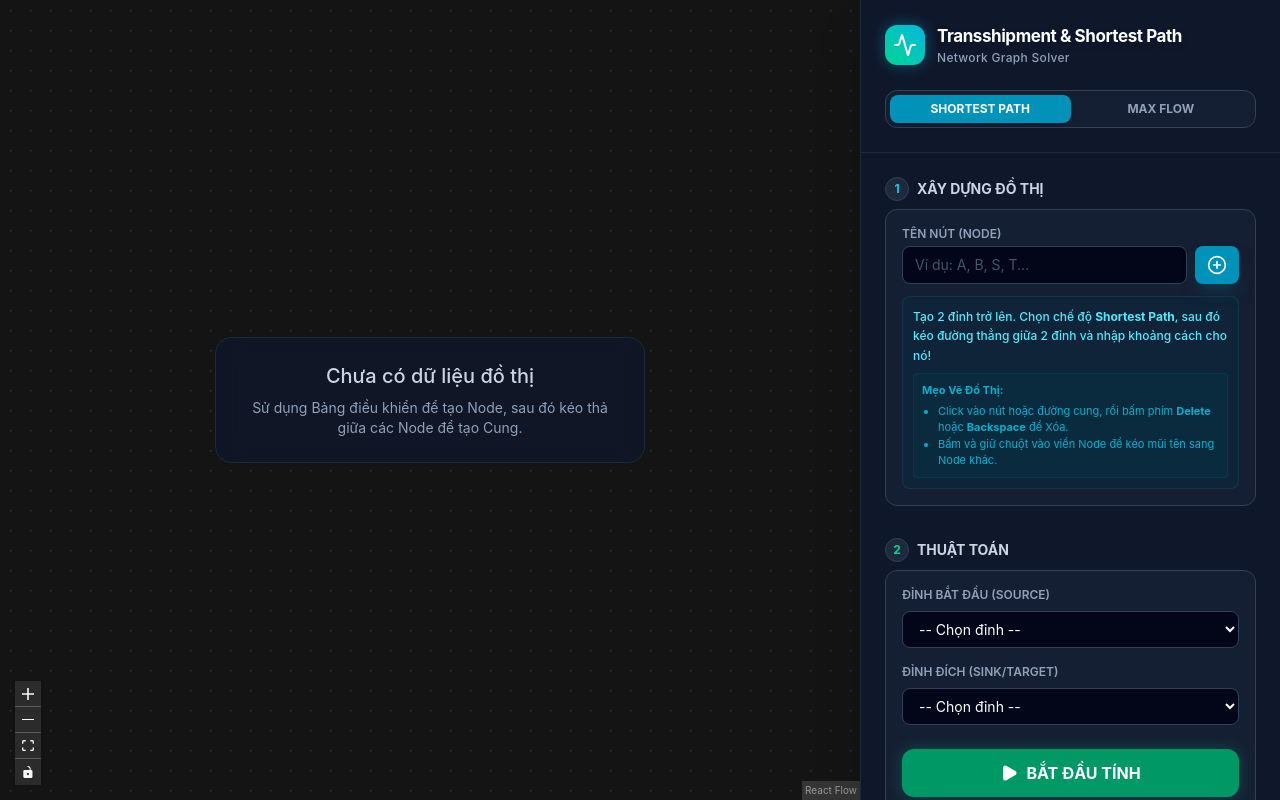
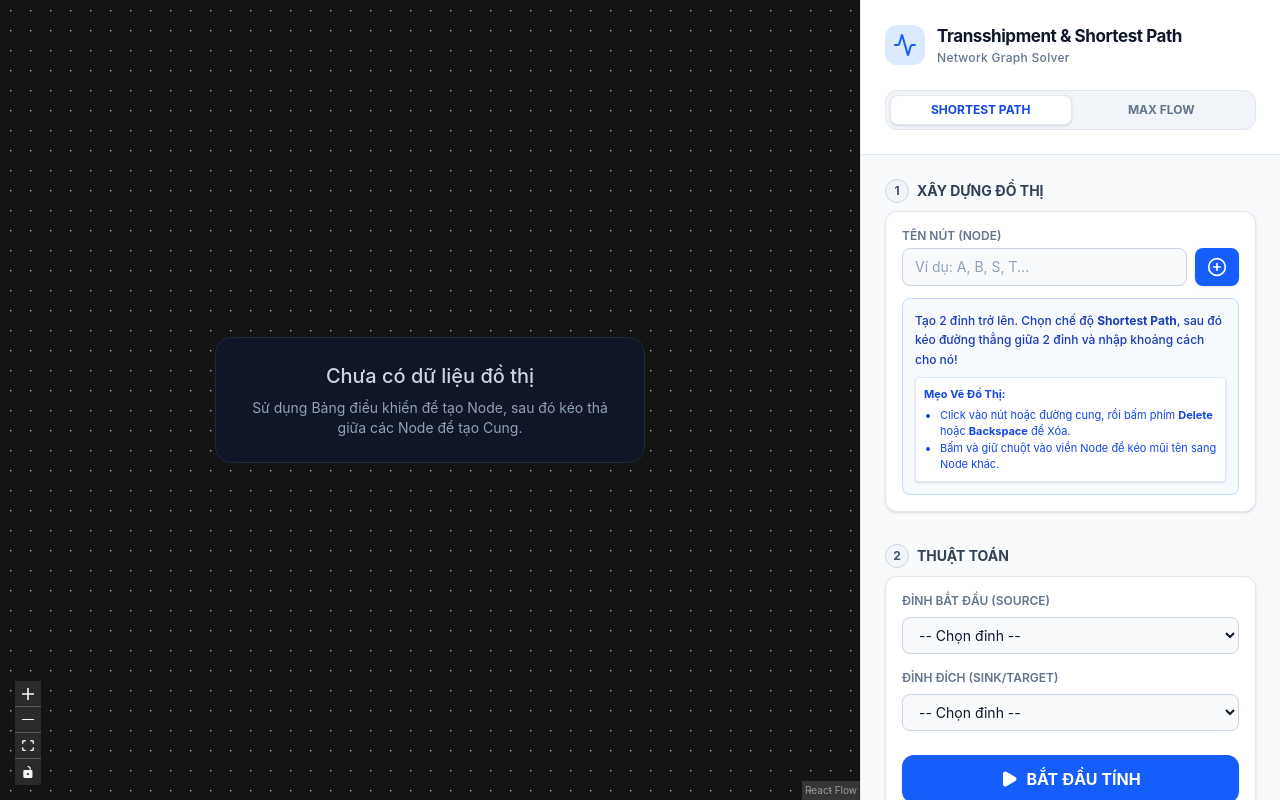
Before and after one commit to Sang-HCMUT/Shortest-Path-in-Decision-Making-Engineer, a React app in the folder frontend/: page / in a window 1280 px wide. Built offline with nearby package versions, Linux system fonts and the light colour scheme; the HTML template or start-up script is replaced by a standard one.

Commit message:
style: professional Enterprise Light Theme

```diff
--- a/frontend/src/App.jsx
+++ b/frontend/src/App.jsx
@@ -5,14 +5,14 @@ import ControlPanel from './components/ControlPanel';
 
 function App() {
   return (
-    <div className="flex h-screen w-full bg-slate-950 font-sans text-slate-200 overflow-hidden">
+    <div className="flex h-screen w-full bg-slate-50 font-sans text-slate-800 overflow-hidden">
       <div className="flex-1 relative h-full">
         <ReactFlowProvider>
           <GraphCanvas />
         </ReactFlowProvider>
       </div>
-      {/* Tách bạch rõ rệt thanh công cụ bên phải, nền đặc không dùng blur nữa để tránh lỗi hiển thị */}
-      <div className="w-[420px] h-full flex-none bg-[#0f172a] border-l border-slate-800 z-50 shadow-2xl relative flex flex-col">
+      {/* Thanh công cụ chuyên nghiệp */}
+      <div className="w-[420px] h-full flex-none bg-white border-l border-slate-200 z-50 shadow-sm relative flex flex-col">
         <ControlPanel />
       </div>
     </div>
--- a/frontend/src/components/ControlPanel.jsx
+++ b/frontend/src/components/ControlPanel.jsx
@@ -112,29 +112,29 @@ const ControlPanel = () => {
   };
 
   return (
-    <div className="h-full flex flex-col bg-slate-900 text-slate-200">
-      <div className="p-6 border-b border-slate-800 bg-slate-900">
+    <div className="h-full flex flex-col bg-slate-50 text-slate-800">
+      <div className="p-6 border-b border-slate-200 bg-white">
         <div className="flex items-center gap-3">
-          <div className="w-10 h-10 rounded-xl bg-gradient-to-tr from-emerald-400 to-cyan-500 shadow-[0_0_15px_rgba(6,182,212,0.4)] flex items-center justify-center">
-             <Activity className="text-white" size={24} />
+          <div className="w-10 h-10 rounded-xl bg-blue-100 flex items-center justify-center">
+             <Activity className="text-blue-600" size={24} />
           </div>
           <div>
-            <h2 className="text-[17px] font-bold text-white tracking-tight drop-shadow-md">Transshipment & Shortest Path</h2>
-            <p className="text-xs text-slate-400 font-medium tracking-wide">Network Graph Solver</p>
+            <h2 className="text-[17px] font-bold text-slate-900 tracking-tight">Transshipment & Shortest Path</h2>
+            <p className="text-xs text-slate-500 font-medium tracking-wide">Network Graph Solver</p>
           </div>
         </div>
 
         {/* Mode Switcher */}
-        <div className="flex bg-slate-800/50 p-1 rounded-xl border border-slate-700 mt-6 shadow-inner">
+        <div className="flex bg-slate-100 p-1 rounded-xl border border-slate-200 mt-6 box-border">
           <button
             onClick={() => handleModeChange('shortestPath')}
-            className={`flex-1 py-1.5 text-xs font-bold rounded-lg transition-all ${mode === 'shortestPath' ? 'bg-cyan-600 text-white shadow-md' : 'text-slate-400 hover:text-slate-300'}`}
+            className={`flex-1 py-1.5 text-xs font-bold rounded-lg transition-all ${mode === 'shortestPath' ? 'bg-white text-blue-700 shadow-sm border border-slate-200' : 'text-slate-500 hover:text-slate-700 hover:bg-slate-200/50'}`}
           >
             SHORTEST PATH
           </button>
           <button
             onClick={() => handleModeChange('maxFlow')}
-            className={`flex-1 py-1.5 text-xs font-bold rounded-lg transition-all ${mode === 'maxFlow' ? 'bg-indigo-600 text-white shadow-md' : 'text-slate-400 hover:text-slate-300'}`}
+            className={`flex-1 py-1.5 text-xs font-bold rounded-lg transition-all ${mode === 'maxFlow' ? 'bg-white text-emerald-700 shadow-sm border border-slate-200' : 'text-slate-500 hover:text-slate-700 hover:bg-slate-200/50'}`}
           >
             MAX FLOW
           </button>
@@ -145,17 +145,17 @@ const ControlPanel = () => {
         {/* Section: Xây dựng Đồ thị */}
         <div className="space-y-4">
           <div className="flex items-center gap-2 mb-2">
-             <div className="w-6 h-6 rounded-full bg-slate-800 flex items-center justify-center border border-slate-700 font-bold text-xs text-cyan-400">1</div>
-             <h3 className="text-sm font-bold text-slate-300">XÂY DỰNG ĐỒ THỊ</h3>
+             <div className="w-6 h-6 rounded-full bg-slate-100 flex items-center justify-center border border-slate-300 font-bold text-xs text-slate-600">1</div>
+             <h3 className="text-sm font-bold text-slate-700">XÂY DỰNG ĐỒ THỊ</h3>
           </div>
 
-          <div className="bg-slate-800/50 p-4 rounded-xl border border-slate-700 space-y-3">
+          <div className="bg-white p-4 rounded-xl border border-slate-200 shadow-sm space-y-3">
             <div>
-              <label className="block text-xs font-semibold text-slate-400 mb-1">TÊN NÚT (NODE)</label>
+              <label className="block text-xs font-semibold text-slate-500 mb-1">TÊN NÚT (NODE)</label>
               <div className="flex gap-2">
                 <input
                   type="text"
-                  className="flex-1 bg-slate-950 border border-slate-700 rounded-lg px-3 py-2 text-sm focus:outline-none focus:border-cyan-500 focus:ring-1 focus:ring-cyan-500 transition-all text-white placeholder-slate-600"
+                  className="flex-1 bg-slate-50 border border-slate-300 rounded-lg px-3 py-2 text-sm focus:outline-none focus:border-blue-500 focus:ring-1 focus:ring-blue-500 transition-all text-slate-900 placeholder-slate-400"
                   placeholder="Ví dụ: A, B, S, T..."
                   value={nodeName}
                   onChange={e => setNodeName(e.target.value)}
@@ -163,18 +163,18 @@ const ControlPanel = () => {
                 />
                 <button
                   onClick={handleAddNode}
-                  className="bg-cyan-600 hover:bg-cyan-500 text-white px-3 py-2 rounded-lg transition-colors shadow-lg shadow-cyan-900/50"
+                  className="bg-blue-600 hover:bg-blue-700 text-white px-3 py-2 rounded-lg transition-colors shadow-sm"
                   title="Thêm Nút"
                 >
                   <PlusCircle size={20} />
                 </button>
               </div>
             </div>
-            <div className="bg-cyan-950/30 border border-cyan-900/50 p-2.5 rounded-lg">
-              <p className="text-xs text-cyan-300 leading-relaxed font-medium">
+            <div className="bg-blue-50/50 border border-blue-200 p-3 rounded-lg">
+              <p className="text-xs text-blue-800 leading-relaxed font-medium">
                 Tạo 2 đỉnh trở lên. Chọn chế độ <b>{mode === 'maxFlow' ? 'Max Flow' : 'Shortest Path'}</b>, sau đó kéo đường thẳng giữa 2 đỉnh và nhập {mode === 'maxFlow' ? 'sức chứa' : 'khoảng cách'} cho nó!
               </p>
-              <div className="mt-2 text-[11px] text-cyan-400/80 bg-cyan-950/50 p-2 rounded flex flex-col gap-1 border border-cyan-800/30">
+              <div className="mt-2 text-[11px] text-blue-700 bg-white p-2 rounded flex flex-col gap-1 border border-blue-100 shadow-sm">
                  <b>Mẹo Vẽ Đồ Thị:</b>
                  <ul className="list-disc pl-4">
                    <li>Click vào nút hoặc đường cung, rồi bấm phím <b>Delete</b> hoặc <b>Backspace</b> để Xóa.</li>
@@ -188,7 +188,7 @@ const ControlPanel = () => {
             <div className="flex gap-2">
               <button
                 onClick={clearGraph}
-                className="flex-1 py-2.5 px-4 rounded-lg border border-red-500/40 bg-red-500/10 text-red-400 hover:bg-red-500/20 hover:border-red-500/60 transition-colors text-sm font-bold flex items-center justify-center gap-2"
+                className="flex-1 py-2.5 px-4 rounded-lg border border-red-200 bg-red-50 text-red-600 hover:bg-red-100 transition-colors text-sm font-bold flex items-center justify-center gap-2"
                 title="Xóa trống đồ thị hiện tại"
               >
                 <Trash2 size={16} /> LÀM LẠI
@@ -199,8 +199,8 @@ const ControlPanel = () => {
                 disabled={history.length === 0}
                 className={`py-2.5 px-4 rounded-lg border transition-colors text-sm font-bold flex items-center justify-center gap-2
                   ${history.length > 0
-                    ? 'border-yellow-500/40 bg-yellow-500/10 text-yellow-400 hover:bg-yellow-500/20 hover:border-yellow-500/60'
-                    : 'border-slate-700 bg-slate-800 text-slate-600 cursor-not-allowed'}`}
+                    ? 'border-amber-200 bg-amber-50 text-amber-700 hover:bg-amber-100'
+                    : 'border-slate-200 bg-slate-50 text-slate-400 cursor-not-allowed'}`}
                 title="Hoàn tác thao tác lưới gần nhất (Chỉ áp dụng: Thêm/Xoá Node/Cung)"
               >
                 <Undo2 size={16} /> HOÀN TÁC
@@ -212,37 +212,37 @@ const ControlPanel = () => {
         {/* Section: Giải Thuật */}
         <div className="space-y-4">
           <div className="flex items-center gap-2 mb-2">
-             <div className="w-6 h-6 rounded-full bg-slate-800 flex items-center justify-center border border-slate-700 font-bold text-xs text-emerald-400">2</div>
-             <h3 className="text-sm font-bold text-slate-300">THUẬT TOÁN</h3>
+             <div className="w-6 h-6 rounded-full bg-slate-100 flex items-center justify-center border border-slate-300 font-bold text-xs text-slate-600">2</div>
+             <h3 className="text-sm font-bold text-slate-700">THUẬT TOÁN</h3>
           </div>
 
-          <div className="bg-slate-800/50 p-4 rounded-xl border border-slate-700 space-y-4">
+          <div className="bg-white p-4 rounded-xl border border-slate-200 shadow-sm space-y-4">
             <div>
-              <label className="block text-xs font-semibold text-slate-400 mb-2">ĐỈNH BẮT ĐẦU (SOURCE)</label>
+              <label className="block text-xs font-semibold text-slate-500 mb-2">ĐỈNH BẮT ĐẦU (SOURCE)</label>
               <select
-                className="w-full bg-slate-950 border border-slate-700 rounded-lg px-3 py-2 text-sm focus:outline-none focus:border-emerald-500 focus:ring-1 focus:ring-emerald-500 text-white cursor-pointer hover:bg-slate-900 transition-colors"
+                className="w-full bg-slate-50 border border-slate-300 rounded-lg px-3 py-2 text-sm focus:outline-none focus:border-blue-500 focus:ring-1 focus:ring-blue-500 text-slate-900 cursor-pointer hover:bg-slate-100/50 transition-colors"
                 value={source || ''}
                 onChange={e => setSource(e.target.value)}
               >
-                <option value="" disabled className="text-slate-500">-- Chọn đỉnh --</option>
+                <option value="" disabled className="text-slate-400">-- Chọn đỉnh --</option>
                 {nodes.map(n => <option key={n.id} value={n.id}>{n.id}</option>)}
               </select>
             </div>
 
             <div>
-              <label className="block text-xs font-semibold text-slate-400 mb-2">ĐỈNH ĐÍCH (SINK/TARGET)</label>
+              <label className="block text-xs font-semibold text-slate-500 mb-2">ĐỈNH ĐÍCH (SINK/TARGET)</label>
               <select
-                className="w-full bg-slate-950 border border-slate-700 rounded-lg px-3 py-2 text-sm focus:outline-none focus:border-emerald-500 focus:ring-1 focus:ring-emerald-500 text-white cursor-pointer hover:bg-slate-900 transition-colors"
+                className="w-full bg-slate-50 border border-slate-300 rounded-lg px-3 py-2 text-sm focus:outline-none focus:border-blue-500 focus:ring-1 focus:ring-blue-500 text-slate-900 cursor-pointer hover:bg-slate-100/50 transition-colors"
                 value={target || ''}
                 onChange={e => setTarget(e.target.value)}
               >
-                <option value="" disabled className="text-slate-500">-- Chọn đỉnh --</option>
+                <option value="" disabled className="text-slate-400">-- Chọn đỉnh --</option>
                 {nodes.map(n => <option key={n.id} value={n.id}>{n.id}</option>)}
               </select>
             </div>
 
             {error && (
-              <div className="bg-red-950/50 border border-red-500/50 text-red-300 text-xs p-3 rounded-lg flex items-start gap-2">
+              <div className="bg-red-50 border border-red-200 text-red-700 text-xs p-3 rounded-lg flex items-start gap-2">
                 <span className="font-bold">!</span> {error}
               </div>
             )}
@@ -250,7 +250,7 @@ const ControlPanel = () => {
             <div className="flex gap-2 pt-2">
               <button
                 onClick={handleRun}
-                className={`flex-1 font-bold py-3 px-4 rounded-xl transition-all flex items-center justify-center gap-2 transform active:scale-95 text-white ${mode === 'maxFlow' ? 'bg-indigo-600 hover:bg-indigo-500 shadow-[0_0_15px_rgba(79,70,229,0.3)]' : 'bg-emerald-600 hover:bg-emerald-500 shadow-[0_0_15px_rgba(16,185,129,0.3)]'}`}
+                className={`flex-1 font-bold py-3 px-4 rounded-xl transition-all flex items-center justify-center gap-2 transform active:scale-95 text-white shadow-sm ${mode === 'maxFlow' ? 'bg-emerald-600 hover:bg-emerald-700' : 'bg-blue-600 hover:bg-blue-700'}`}
               >
                 <Play size={18} fill="currentColor" /> BẮT ĐẦU TÍNH
               </button>
@@ -261,8 +261,8 @@ const ControlPanel = () => {
         {/* Section: Kết quả */}
         <div className="space-y-4 pb-10">
           <div className="flex items-center gap-2 mb-2">
-             <div className="w-6 h-6 rounded-full bg-slate-800 flex items-center justify-center border border-slate-700 font-bold text-xs text-yellow-400">3</div>
-             <h3 className="text-sm font-bold text-slate-300">KẾT QUẢ KHOA HỌC</h3>
+             <div className="w-6 h-6 rounded-full bg-slate-100 flex items-center justify-center border border-slate-300 font-bold text-xs text-slate-600">3</div>
+             <h3 className="text-sm font-bold text-slate-700">KẾT QUẢ KHOA HỌC</h3>
           </div>
           <ResultPanel mode={mode} />
         </div>
@@ -281,7 +281,7 @@ const ResultPanel = ({ mode }) => {
   if ((mode === 'shortestPath' && shortestDistance === null) ||
       (mode === 'maxFlow' && maxFlowValue === null)) {
     return (
-      <div className="text-center p-8 bg-slate-800/30 border border-dashed border-slate-700 rounded-xl text-slate-500 text-sm font-medium">
+      <div className="text-center p-8 bg-slate-50 border border-dashed border-slate-300 rounded-xl text-slate-400 text-sm font-medium">
         (Kết quả sẽ hiển thị ở đây)
       </div>
     );
@@ -291,21 +291,21 @@ const ResultPanel = ({ mode }) => {
     <div className="space-y-4 animate-in fade-in slide-in-from-bottom-5 duration-500 ease-out">
       {mode === 'shortestPath' ? (
         <>
-          <div className="bg-emerald-950/80 border border-emerald-500/50 rounded-xl p-5 relative overflow-hidden shadow-[0_0_20px_rgba(16,185,129,0.15)]">
-            <p className="text-xs font-bold text-emerald-400/80 mb-1 tracking-wider uppercase">TỔNG KHOẢNG CÁCH NGẮN NHẤT</p>
-            <p className="text-5xl font-black text-transparent bg-clip-text bg-gradient-to-br from-emerald-300 to-green-500">{shortestDistance}</p>
+          <div className="bg-white border border-slate-200 shadow-sm rounded-xl p-5 relative overflow-hidden">
+            <p className="text-xs font-bold text-slate-500 mb-1 tracking-wider uppercase">TỔNG KHOẢNG CÁCH NGẮN NHẤT</p>
+            <p className="text-5xl font-black text-blue-600">{shortestDistance}</p>
           </div>
 
-          <div className="bg-slate-800/80 rounded-xl p-5 border border-slate-700 relative shadow-inner">
-            <p className="text-xs font-bold text-slate-400 tracking-wider mb-3 uppercase">LỘ TRÌNH ĐI</p>
+          <div className="bg-white rounded-xl p-5 border border-slate-200 shadow-sm relative">
+            <p className="text-xs font-bold text-slate-500 tracking-wider mb-3 uppercase">LỘ TRÌNH ĐI</p>
             <div className="flex flex-wrap items-center gap-2">
               {shortestPath.map((nodeId, idx) => (
                 <React.Fragment key={idx}>
-                  <span className="px-3.5 py-1.5 bg-cyan-950 border border-cyan-500/50 text-cyan-300 rounded-lg text-sm font-bold shadow-lg">
+                  <span className="px-3.5 py-1.5 bg-blue-50 border border-blue-200 text-blue-700 rounded-lg text-sm font-bold">
                     {nodeId}
                   </span>
                   {idx < shortestPath.length - 1 && (
-                    <span className="text-slate-600 font-black text-lg">→</span>
+                    <span className="text-slate-400 font-black text-lg">→</span>
                   )}
                 </React.Fragment>
               ))}
@@ -314,22 +314,22 @@ const ResultPanel = ({ mode }) => {
         </>
       ) : (
         <>
-          <div className="bg-indigo-950/80 border border-indigo-500/50 rounded-xl p-5 relative overflow-hidden shadow-[0_0_20px_rgba(79,70,229,0.15)]">
-            <p className="text-xs font-bold text-indigo-400/80 mb-1 tracking-wider uppercase">TỔNG LUỒNG CỰC ĐẠI (MAX FLOW)</p>
-            <p className="text-5xl font-black text-transparent bg-clip-text bg-gradient-to-br from-indigo-300 to-purple-500">{maxFlowValue}</p>
+          <div className="bg-white border border-slate-200 shadow-sm rounded-xl p-5 relative overflow-hidden">
+            <p className="text-xs font-bold text-slate-500 mb-1 tracking-wider uppercase">TỔNG LUỒNG CỰC ĐẠI (MAX FLOW)</p>
+            <p className="text-5xl font-black text-emerald-600">{maxFlowValue}</p>
           </div>
-          <div className="text-xs text-slate-400 italic">
-            Ghi chú: Lượng hàng phân bổ chi tiết đã được tô màu xanh hiển thị trên các cung tương ứng ở đồ thị bên cạnh.
+          <div className="text-xs text-slate-500 italic bg-slate-50 p-3 rounded-lg border border-slate-200">
+            Ghi chú: Lượng hàng phân bổ chi tiết đã được tô màu đánh dấu trên các cung đồ thị bên cạnh.
           </div>
         </>
       )}
 
       {steps && steps.length > 0 && (
-        <div className="bg-black/40 rounded-xl p-4 border border-slate-800/80 font-mono">
-           <p className="text-[10px] font-bold text-slate-500 tracking-widest mb-3 uppercase">TERMINAL LOGS</p>
-           <div className="h-40 overflow-y-auto text-[11px] leading-relaxed text-emerald-400 custom-scrollbar pr-2 space-y-1.5">
+        <div className="bg-slate-50 rounded-xl p-4 border border-slate-200 font-mono">
+           <p className="text-[10px] font-bold text-slate-400 tracking-widest mb-3 uppercase">CHI TIẾT MÔ PHỎNG</p>
+           <div className="h-40 overflow-y-auto text-[11px] leading-relaxed text-slate-600 custom-scrollbar pr-2 space-y-1.5">
              {steps.map((step, i) => (
-               <div key={i} className="hover:text-emerald-300 transition-colors border-l-2 border-emerald-500/30 pl-2">
+               <div key={i} className="hover:text-slate-900 transition-colors border-l-2 border-slate-300 pl-2">
                  {step}
                </div>
              ))}
--- a/frontend/src/components/GraphCanvas.jsx
+++ b/frontend/src/components/GraphCanvas.jsx
@@ -42,19 +42,19 @@ const GraphCanvas = () => {
   // Compute styled edges
   const styledEdges = useMemo(() => {
     return edges.map(e => {
-      // DEFAULT STYLE
-      let style = { stroke: '#64748b', strokeWidth: 2 };
+      // DEFAULT STYLE - Enterprise Light Mode
+      let style = { stroke: '#94a3b8', strokeWidth: 2 };
       let label = e.data?.weight !== undefined ? String(e.data.weight) : (e.label || "1");
       let animated = false;
-      let markerEnd = { type: MarkerType.ArrowClosed, color: '#64748b' };
+      let markerEnd = { type: MarkerType.ArrowClosed, color: '#94a3b8' };
 
       if (mode === 'shortestPath') {
         const sourceIdx = shortestPath.indexOf(e.source);
         const targetIdx = shortestPath.indexOf(e.target);
         if (sourceIdx !== -1 && targetIdx !== -1 && Math.abs(sourceIdx - targetIdx) === 1) {
           animated = true;
-          style = { stroke: '#4ade80', strokeWidth: 4, filter: 'drop-shadow(0 0 5px rgba(74, 222, 128, 0.8))' };
-          markerEnd = { type: MarkerType.ArrowClosed, color: '#4ade80' };
+          style = { stroke: '#2563eb', strokeWidth: 3 };
+          markerEnd = { type: MarkerType.ArrowClosed, color: '#2563eb' };
         }
       } else if (mode === 'maxFlow') {
         // Show capacity globally if we have it, else weight
@@ -69,9 +69,9 @@ const GraphCanvas = () => {
             animated = true;
             // Width by relative flow
             const ratio = dist.flow / dist.capacity;
-            const strokeWidth = Math.max(3, ratio * 7);
-            style = { stroke: '#818cf8', strokeWidth: strokeWidth, filter: 'drop-shadow(0 0 5px rgba(129, 140, 248, 0.8))' };
-            markerEnd = { type: MarkerType.ArrowClosed, color: '#818cf8' };
+            const strokeWidth = Math.max(2, ratio * 6);
+            style = { stroke: '#059669', strokeWidth: strokeWidth };
+            markerEnd = { type: MarkerType.ArrowClosed, color: '#059669' };
           }
         }
       }
@@ -106,11 +106,11 @@ const GraphCanvas = () => {
         type: 'default',
         markerEnd: {
           type: MarkerType.ArrowClosed,
-          color: '#64748b',
+          color: '#94a3b8',
         },
-        style: { stroke: '#64748b', strokeWidth: 2 },
-        labelStyle: { fill: '#f8fafc', fontWeight: 700, fontSize: 13 },
-        labelBgStyle: { fill: '#334155', fillOpacity: 0.9, rx: 6, ry: 6 },
+        style: { stroke: '#94a3b8', strokeWidth: 2 },
+        labelStyle: { fill: '#334155', fontWeight: 600, fontSize: 13 },
+        labelBgStyle: { fill: '#ffffff', fillOpacity: 1, stroke: '#e2e8f0', strokeWidth: 1, rx: 4, ry: 4 },
         labelBgPadding: [8, 4],
       };
       addEdgeToStore(newEdge);
@@ -133,8 +133,8 @@ const GraphCanvas = () => {
         colorMode="dark"
         className="react-flow-dark"
       >
-        <Background color="#334155" variant="dots" gap={20} size={1.5} />
-        <Controls />
+        <Background color="#cbd5e1" variant="dots" gap={20} size={1.5} />
+        <Controls className="bg-white border-slate-200 shadow-sm rounded-md" />
       </ReactFlow>
 
       {nodes.length === 0 && (
--- a/frontend/src/index.css
+++ b/frontend/src/index.css
@@ -5,15 +5,15 @@
   width: 6px;
 }
 .custom-scrollbar::-webkit-scrollbar-track {
-  background: rgba(30, 41, 59, 0.5);
+  background: #f1f5f9;
   border-radius: 4px;
 }
 .custom-scrollbar::-webkit-scrollbar-thumb {
-  background: rgba(148, 163, 184, 0.3);
+  background: #cbd5e1;
   border-radius: 4px;
 }
 .custom-scrollbar::-webkit-scrollbar-thumb:hover {
-  background: rgba(148, 163, 184, 0.5);
+  background: #94a3b8;
 }
 
 body {
@@ -35,15 +35,16 @@ code {
 .react-flow__handle {
   width: 12px;
   height: 12px;
-  background-color: #06b6d4 !important;
-  border: 2px solid #1e293b !important;
+  background-color: #ffffff !important;
+  border: 2px solid #cbd5e1 !important;
   border-radius: 50%;
-  transition: transform 0.2s, background-color 0.2s;
+  transition: transform 0.2s, background-color 0.2s, border-color 0.2s;
   z-index: 10;
 }
 .react-flow__handle:hover {
   transform: scale(1.5);
-  background-color: #22d3ee !important;
+  background-color: #f8fafc !important;
+  border-color: #94a3b8 !important;
 }
 
 /* Tăng diện tích click cho handle */
```
Also changed, not shown: frontend/src/components/CircleNode.jsx (+4 -4 lines).
